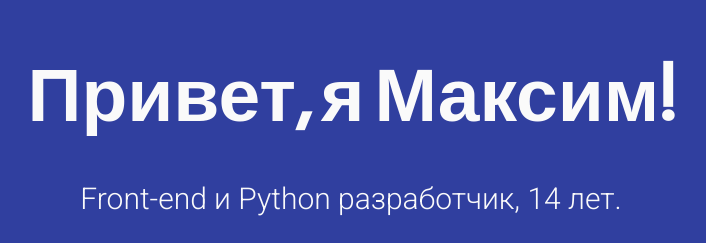
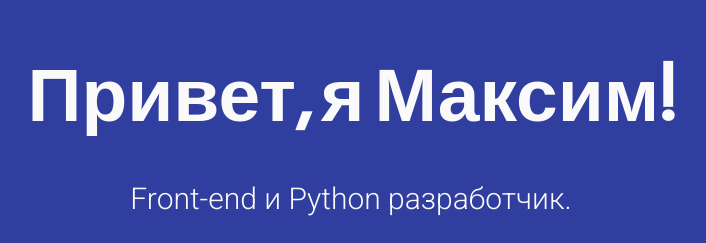
Before and after one commit to Uknown-creator/kuskov-work.ru, a plain HTML site: page index.html in a window 1280 px wide. Shown: the part 218-461 px from the top of the page, without its empty margins (289-995 px from the left). Drawn offline with Linux system fonts and the light colour scheme.

Commit message:
Update index.html

```diff
--- a/index.html
+++ b/index.html
@@ -40,7 +40,7 @@
 <body>
 	<main>
 		<div class="intro">Привет, я Максим!</div>
-		<div class="tagline">Front-end и Python разработчик, 14 лет.</div>
+		<div class="tagline">Front-end и Python разработчик.</div>
 		<!-- Find your icons from here - https://fontawesome.com/icons?d=gallery&s=brands -->
 		<div class="icons-social">
 			<a target="_blank" href="https://github.com/Uknown-creator"><i class="fab fa-github"></i></a>
```
